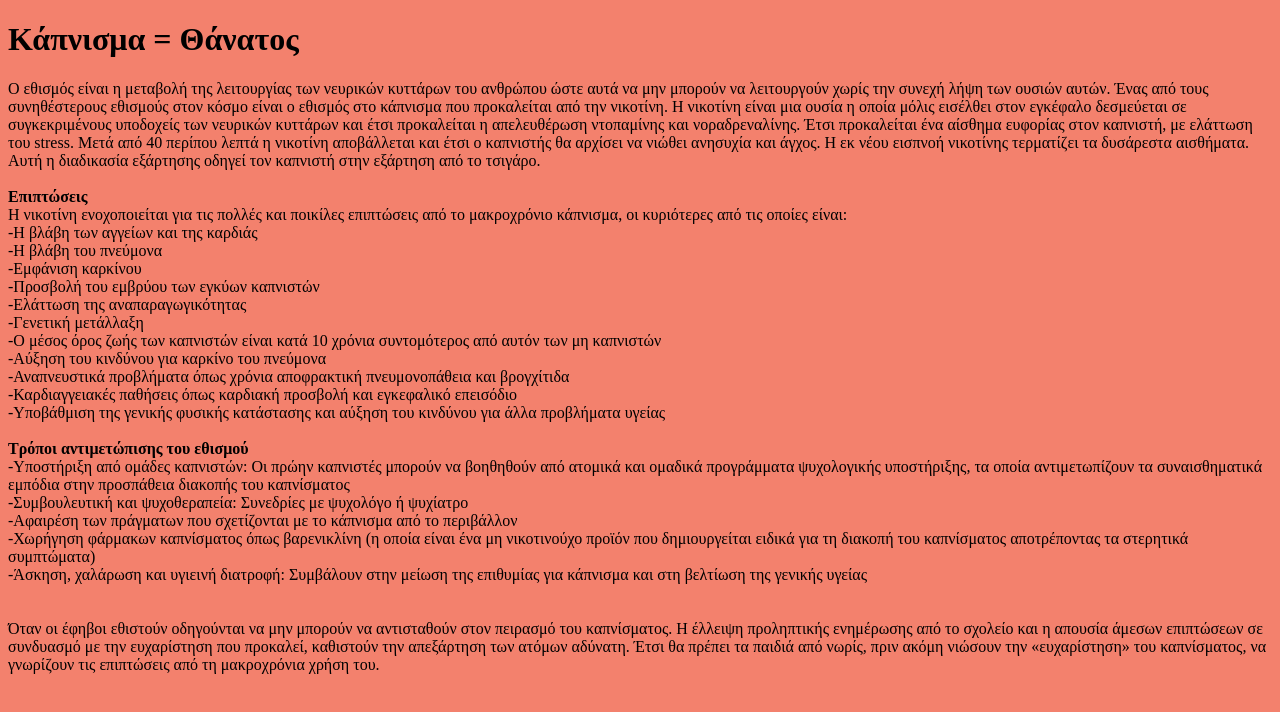
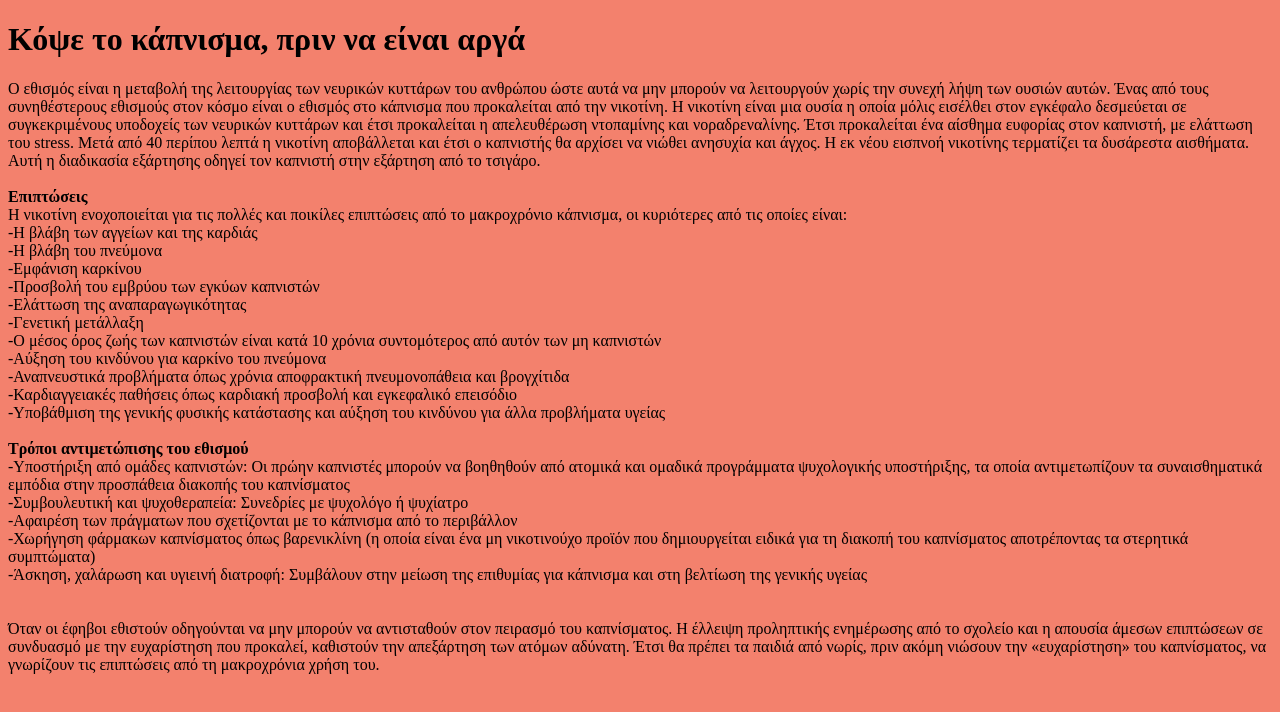
Before and after one commit to QuitSmokin/Nikotinh, a plain HTML site: page index.html in a window 1280 px wide. Drawn offline with Linux system fonts and the light colour scheme.

Commit message:
Update5 index.html

```diff
--- a/index.html
+++ b/index.html
@@ -7,7 +7,7 @@
         <title>Εθισμός στην νικοτίνη</title>
     </head>
     <body>
-        <h1>Κάπνισμα = Θάνατος</h1>
+        <h1>Κόψε το κάπνισμα, πριν να είναι αργά</h1>
         <p>
             Ο εθισμός είναι η μεταβολή της λειτουργίας των νευρικών κυττάρων του ανθρώπου ώστε αυτά να μην μπορούν να λειτουργούν χωρίς την συνεχή λήψη των ουσιών αυτών. Ένας από τους συνηθέστερους εθισμούς στον κόσμο είναι ο εθισμός στο κάπνισμα που προκαλείται από την νικοτίνη. Η νικοτίνη είναι μια ουσία η οποία μόλις εισέλθει στον εγκέφαλο δεσμεύεται σε συγκεκριμένους υποδοχείς των νευρικών κυττάρων και έτσι προκαλείται η απελευθέρωση ντοπαμίνης και νοραδρεναλίνης.
             Έτσι προκαλείται ένα αίσθημα ευφορίας στον καπνιστή, με ελάττωση του stress. Μετά από 40 περίπου λεπτά η νικοτίνη αποβάλλεται και έτσι ο καπνιστής θα αρχίσει να νιώθει ανησυχία και άγχος. Η εκ νέου εισπνοή νικοτίνης τερματίζει τα δυσάρεστα αισθήματα. Αυτή η διαδικασία εξάρτησης οδηγεί τον καπνιστή στην εξάρτηση από το τσιγάρο.
```
